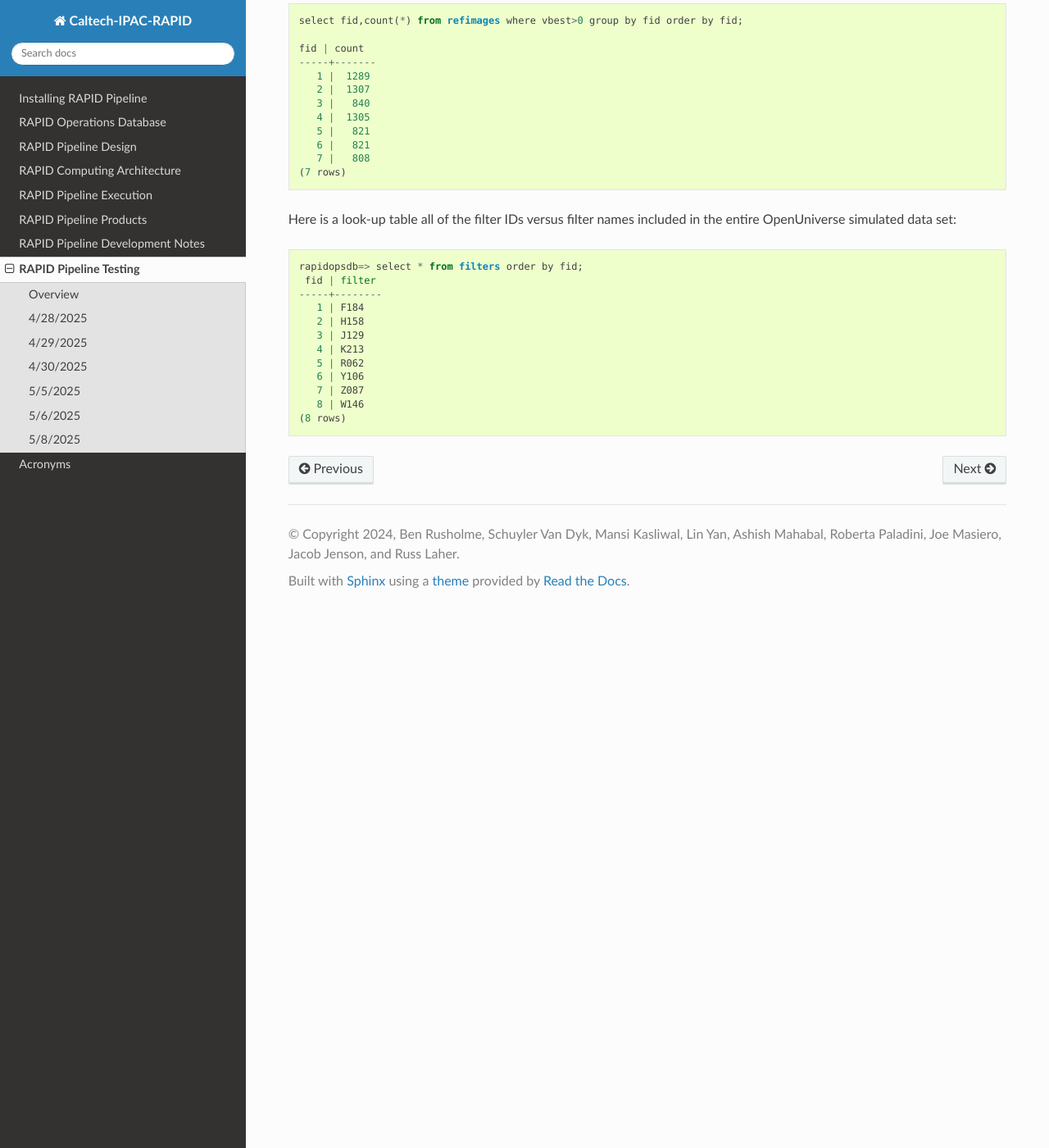
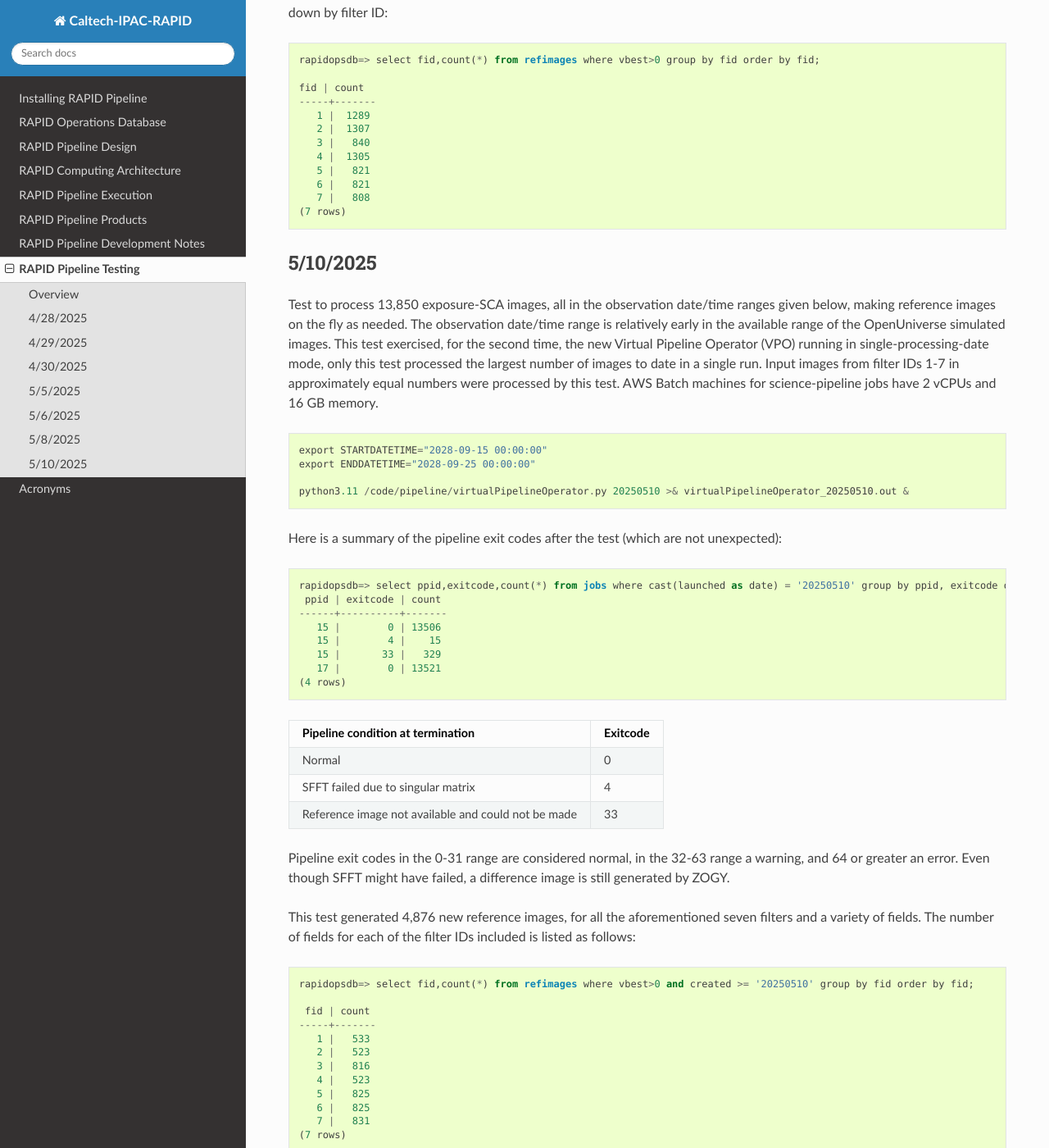
Before and after one commit to Caltech-IPAC/rapid, a Sphinx documentation site: the page built from docs/source/dev/tests.rst, in a window 1280 px wide and 1400 px high, scrolled down 17027 px. Shown: the whole window at 82% size. Built offline with Sphinx 7.4.7 and the Read the Docs theme 3.1.0, drawn with Linux system fonts in a browser that asks for light colours; formulas are drawn with MathJax 3; some of the changed text lies outside the part shown.

Commit message:
Added more details about the 5/10/25 test.

```diff
--- a/docs/source/dev/tests.rst
+++ b/docs/source/dev/tests.rst
@@ -13,6 +13,23 @@ OpenUniverse simulated data are used, which cover the following observation rang
     -------------------------+------------------------
      2028-08-17 00:30:48.096 | 2032-11-27 01:23:22.56
     (1 row)
+
+Look-up table all of the filter IDs versus filter names included in the entire OpenUniverse simulated data set:
+
+.. code-block::
+
+    rapidopsdb=> select * from filters order by fid;
+     fid | filter
+    -----+--------
+       1 | F184
+       2 | H158
+       3 | J129
+       4 | K213
+       5 | R062
+       6 | Y106
+       7 | Z087
+       8 | W146
+    (8 rows)
 
 Summary of successful tests conducted thus far:
 
@@ -411,24 +428,6 @@ of reference images broken down by filter ID:
        7 |   808
     (7 rows)
 
-Here is a look-up table all of the filter IDs versus filter names included in the entire OpenUniverse simulated data set:
-
-.. code-block::
-
-    rapidopsdb=> select * from filters order by fid;
-     fid | filter
-    -----+--------
-       1 | F184
-       2 | H158
-       3 | J129
-       4 | K213
-       5 | R062
-       6 | Y106
-       7 | Z087
-       8 | W146
-    (8 rows)
-
-
 Here is a histogram of the AWS Batch queue wait times for an available AWS Batch machine on which to run a pipeline job:
 
 .. image:: science_pipeline_queue_wait_times_20250506.png
@@ -467,9 +466,11 @@ AWS Batch machines for science-pipeline jobs have 2 vCPUs and 16 GB memory.
     python3.11 /code/pipeline/virtualPipelineOperator.py 20250508 >& virtualPipelineOperator_20250508.out &
 
 
+Here is a summary of the pipeline exit codes after the test:
+
 .. code-block::
 
-    select ppid,exitcode,count(*) from jobs where cast(launched as date) = '20250508' group by ppid, exitcode order by ppid, exitcode;
+    rapidopsdb=> select ppid,exitcode,count(*) from jobs where cast(launched as date) = '20250508' group by ppid, exitcode order by ppid, exitcode;
      ppid | exitcode | count
     ------+----------+-------
        15 |        0 |  2924
@@ -494,7 +495,7 @@ for each of the filter IDs included is listed as follows:
 
 .. code-block::
 
-    select fid,count(*) from refimages where vbest>0 and created >= '20250508' group by fid order by fid;
+    rapidopsdb=> select fid,count(*) from refimages where vbest>0 and created >= '20250508' group by fid order by fid;
 
      fid | count
     -----+-------
@@ -509,7 +510,7 @@ of reference images broken down by filter ID:
 
 .. code-block::
 
-    select fid,count(*) from refimages where vbest>0 group by fid order by fid;
+    rapidopsdb=> select fid,count(*) from refimages where vbest>0 group by fid order by fid;
 
     fid | count
     -----+-------
@@ -522,19 +523,84 @@ of reference images broken down by filter ID:
        7 |   808
     (7 rows)
 
-Here is a look-up table all of the filter IDs versus filter names included in the entire OpenUniverse simulated data set:
+
+5/10/2025
+************************************
+
+Test to process 13,850 exposure-SCA images, all in the observation date/time ranges given below, making
+reference images on the fly as needed.
+The observation date/time range is relatively early in the available range of the OpenUniverse simulated images.
+This test exercised, for the second time, the new Virtual Pipeline Operator (VPO) running in single-processing-date mode,
+only this test processed the largest number of images to date in a single run.  Input images from filter IDs 1-7 in approximately
+equal numbers were processed by this test.
+AWS Batch machines for science-pipeline jobs have 2 vCPUs and 16 GB memory.
+
 
 .. code-block::
 
-    rapidopsdb=> select * from filters order by fid;
-     fid | filter
-    -----+--------
-       1 | F184
-       2 | H158
-       3 | J129
-       4 | K213
-       5 | R062
-       6 | Y106
-       7 | Z087
-       8 | W146
-    (8 rows)
+    export STARTDATETIME="2028-09-15 00:00:00"
+    export ENDDATETIME="2028-09-25 00:00:00"
+
+    python3.11 /code/pipeline/virtualPipelineOperator.py 20250510 >& virtualPipelineOperator_20250510.out &
+
+
+Here is a summary of the pipeline exit codes after the test (which are not unexpected):
+
+.. code-block::
+
+    rapidopsdb=> select ppid,exitcode,count(*) from jobs where cast(launched as date) = '20250510' group by ppid, exitcode order by ppid, exitcode;
+     ppid | exitcode | count
+    ------+----------+-------
+       15 |        0 | 13506
+       15 |        4 |    15
+       15 |       33 |   329
+       17 |        0 | 13521
+    (4 rows)
+
+
+=======================================================    ==========================
+Pipeline condition at termination                           Exitcode
+=======================================================    ==========================
+Normal                                                         0
+SFFT failed due to singular matrix                             4
+Reference image not available and could not be made           33
+=======================================================    ==========================
+
+Pipeline exit codes in the 0-31 range are considered normal, in the 32-63 range a warning, and 64 or greater an error.
+Even though SFFT might have failed, a difference image is still generated by ZOGY.
+
+This test generated 4,876 new reference images, for all the aforementioned seven filters and a variety of fields.  The number of fields
+for each of the filter IDs included is listed as follows:
+
+.. code-block::
+
+    rapidopsdb=> select fid,count(*) from refimages where vbest>0 and created >= '20250510' group by fid order by fid;
+
+     fid | count
+    -----+-------
+       1 |   533
+       2 |   523
+       3 |   816
+       4 |   523
+       5 |   825
+       6 |   825
+       7 |   831
+    (7 rows)
+
+These reference images, plus those generated by previous tests, give the following total numbers
+of reference images broken down by filter ID:
+
+.. code-block::
+
+    rapidopsdb=> select fid,count(*) from refimages where vbest>0 group by fid order by fid;
+
+     fid | count
+    -----+-------
+       1 |  1822
+       2 |  1830
+       3 |  1656
+       4 |  1828
+       5 |  1646
+       6 |  1646
+       7 |  1639
+    (7 rows)
```
Also changed, not shown: other parts of docs/source/dev/tests.rst (+1 -1 lines).
